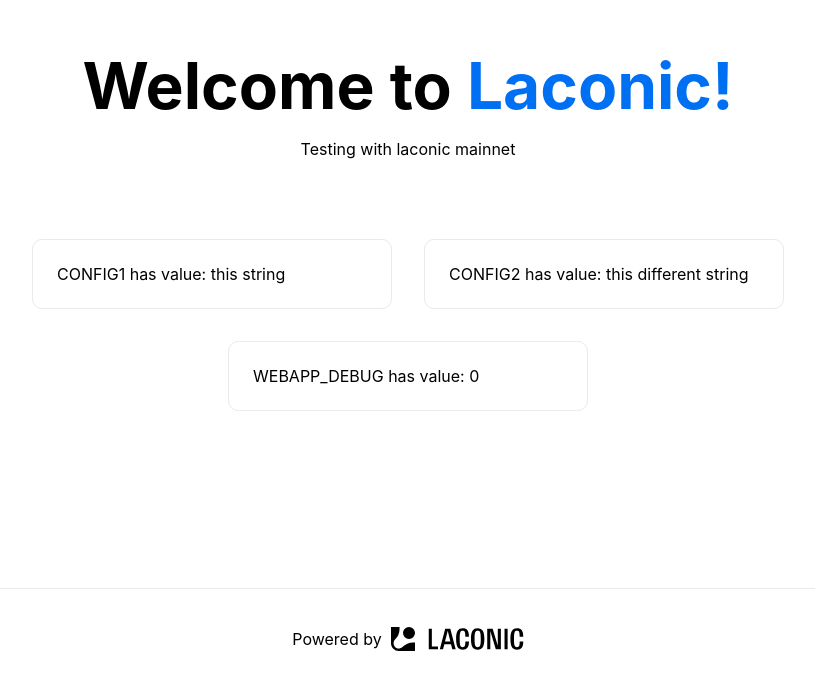
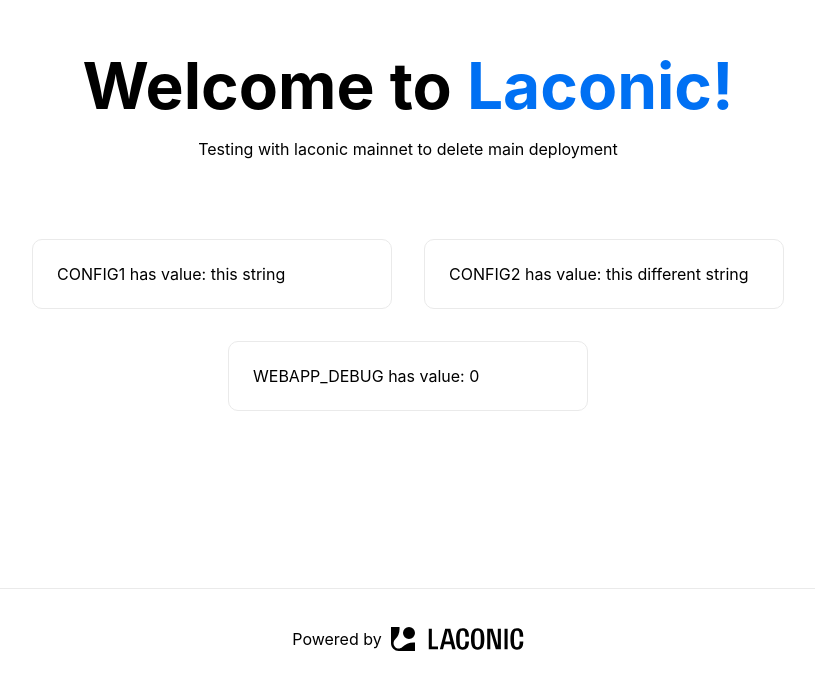
Before and after one commit to nikugogoi/test-vaasl-1, a Next.js app: page / in a window 1280 px wide. Shown: the part 112-800 px from the top of the page, without its empty margins (232-1047 px from the left). Built offline with nearby package versions, Linux system fonts and the light colour scheme.

Commit message:
For deleting main deployment

```diff
--- a/pages/index.tsx
+++ b/pages/index.tsx
@@ -7,7 +7,7 @@
         <h1 className={styles.title}>
           Welcome to <a href="https://www.laconic.com/">Laconic!</a>
         </h1>
-        <p>Testing with laconic mainnet</p>
+        <p>Testing with laconic mainnet to delete main deployment</p>
 
         <div className={styles.grid}>
 
```
